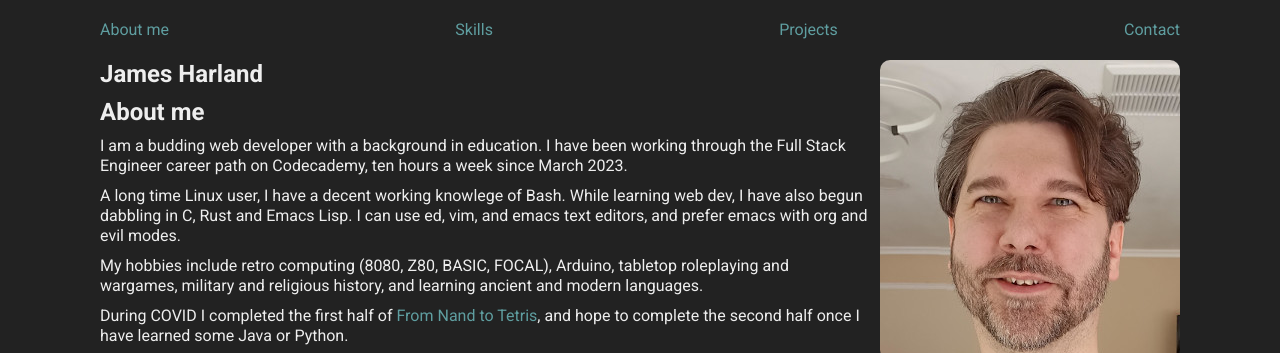
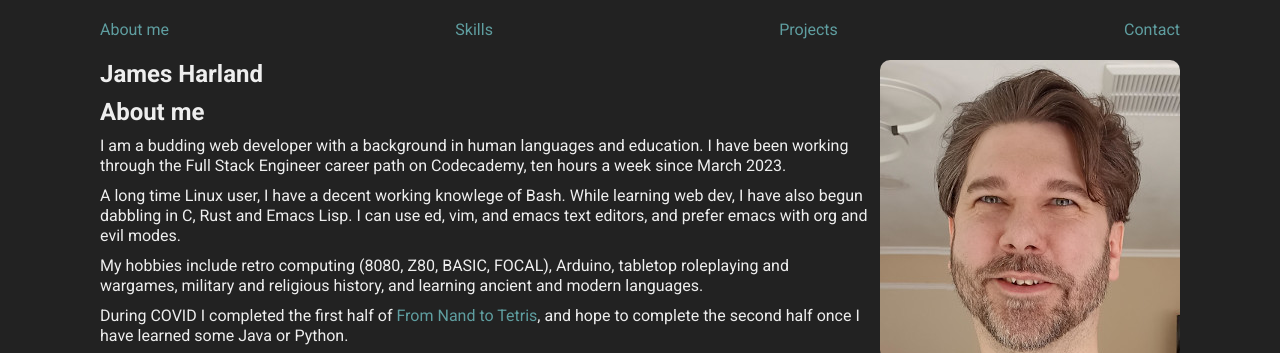
Before and after one commit to harlandski/harlandski.github.io, a plain HTML site: page index.html in a window 1280 px wide. Shown: the top 353 px of the page. Drawn offline with nearby package versions, Linux system fonts and the light colour scheme.

Commit message:
Minor, added "human languages" to my profile

```diff
--- a/index.html
+++ b/index.html
@@ -40,7 +40,7 @@
         <section id="about">
           <h2>About me</h2>
           <p>
-            I am a budding web developer with a background in education. I have
+            I am a budding web developer with a background in human languages and education. I have
             been working through the Full Stack Engineer career path on
             Codecademy, ten hours a week since March 2023.
             </p>
```
